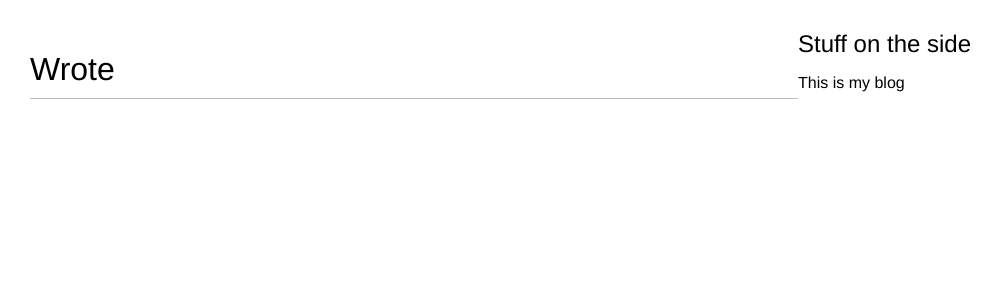
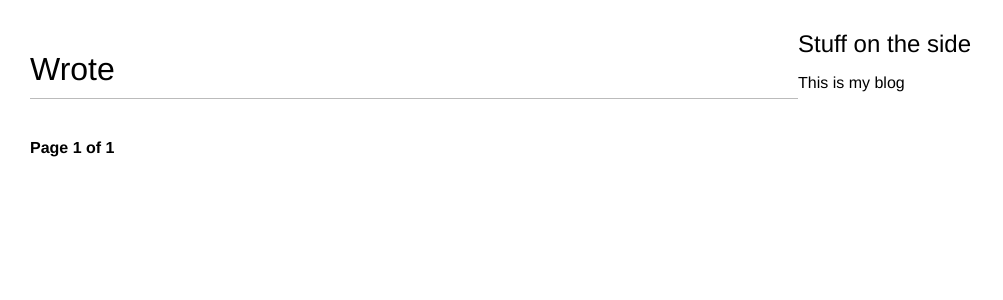
Before and after one commit to mannar-hielal/WROTE, a Django app: page /blog/ in a window 1280 px wide. Shown: the top 300 px of the page, without its empty margins (0-1003 px from the left). Run offline with Django 3.2, Linux system fonts and the light colour scheme; data that the repository does not hold is empty.

Commit message:
Implement pagination

```diff
--- a/blog/models.py
+++ b/blog/models.py
@@ -6,10 +6,8 @@ from django.contrib.auth.models import User
 
 class PublishedManager(models.Manager):
     # to filter posts using published
-    def get__queryset(self):
-        return super(PublishedManager,
-                     self).get_queryset() \
-            .filter(status='published')
+    def get_queryset(self):
+        return super().get_queryset().filter(status='published')
 
 
 class Post(models.Model):
--- a/blog/templates/list.html
+++ b/blog/templates/list.html
@@ -14,5 +14,6 @@
             </p>
             {{ post.body| truncatewords:30 |linebreaks }}
         {% endfor %}
+        {% include 'pagination.html' with page=posts %}
     {% endblock content %}
 </div>
--- /dev/null
+++ b/blog/templates/pagination.html
@@ -0,0 +1,15 @@
+<div class="pagination">
+    <span class="step-links">
+        {% if page.has_previous %}
+            <a href="?page={{ page.previous_page_number }}">Previous</a>
+        {% endif %}
+
+        <span class="current">
+            Page {{ page.number }} of {{ page.paginator.num_pages }}
+        </span>
+
+    {% if page.has_next %}
+        <a href="?page={{ page.next_page_number }}">Next</a>
+    {% endif %}
+    <span>
+</div>
--- a/blog/views.py
+++ b/blog/views.py
@@ -1,12 +1,23 @@
 from django.shortcuts import render, get_object_or_404
+from django.core.paginator import Paginator, EmptyPage, \
+    PageNotAnInteger
 from .models import Post
 
 
 def post_list(request):
-    posts = Post.published.all()
+    object_list = Post.published.all()
+    paginator = Paginator(object_list, 3)
+    page = request.GET.get('page')
+    try:
+        posts = paginator.page(page)
+    except PageNotAnInteger:
+        posts = paginator.page(1)
+    except EmptyPage:
+        posts = paginator.page(paginator.num_pages)
     return render(request,
                   'list.html',
-                  {'posts': posts})
+                  {'page': page,
+                   'posts': posts})
 
 
 def post_detail(request, year, month, day, post):
@@ -16,5 +27,5 @@ def post_detail(request, year, month, day, post):
                              publish__month=month,
                              publish__day=day)
     return render(request,
-           'detail.html',
-           {'post': post})
+                  'detail.html',
+                  {'post': post})
```
